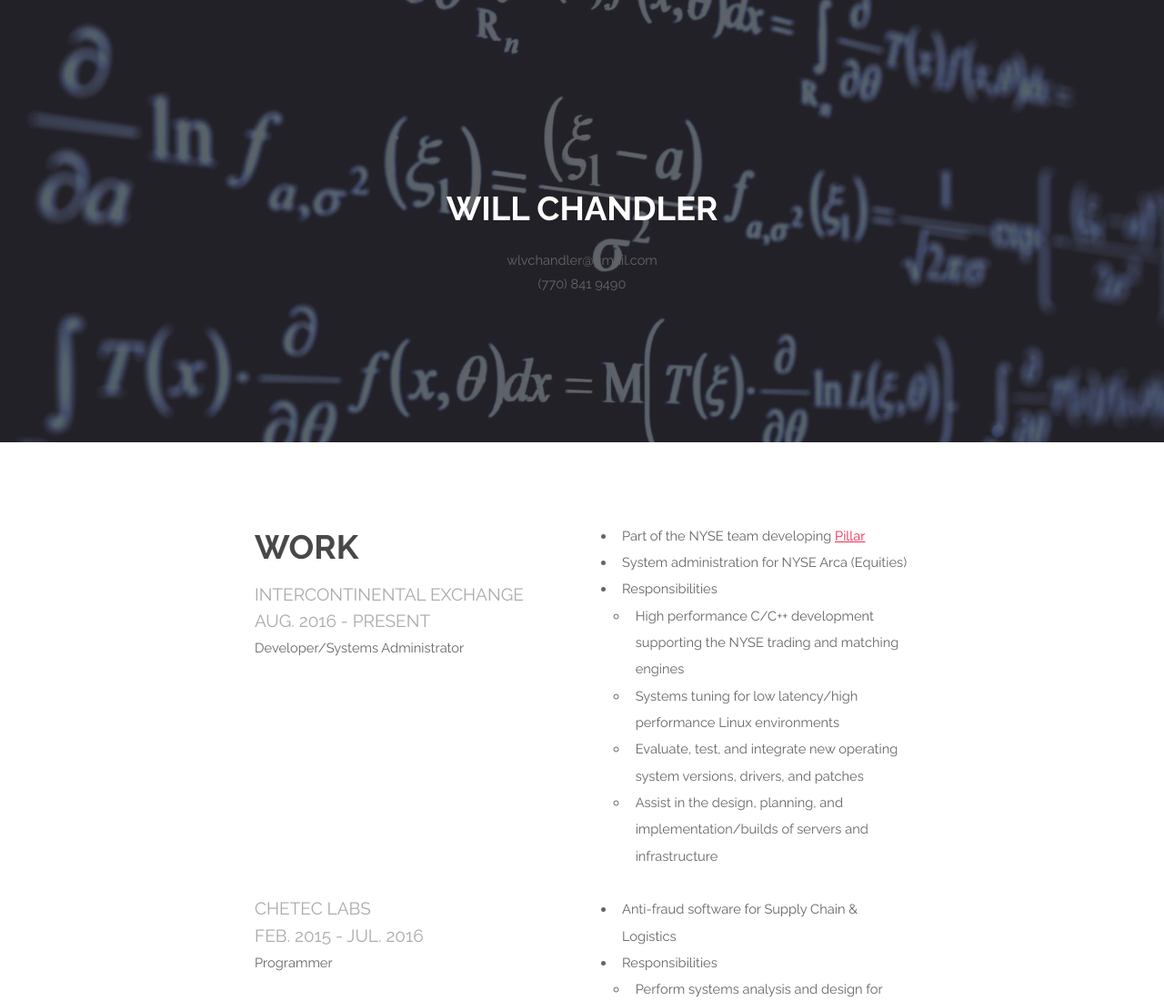
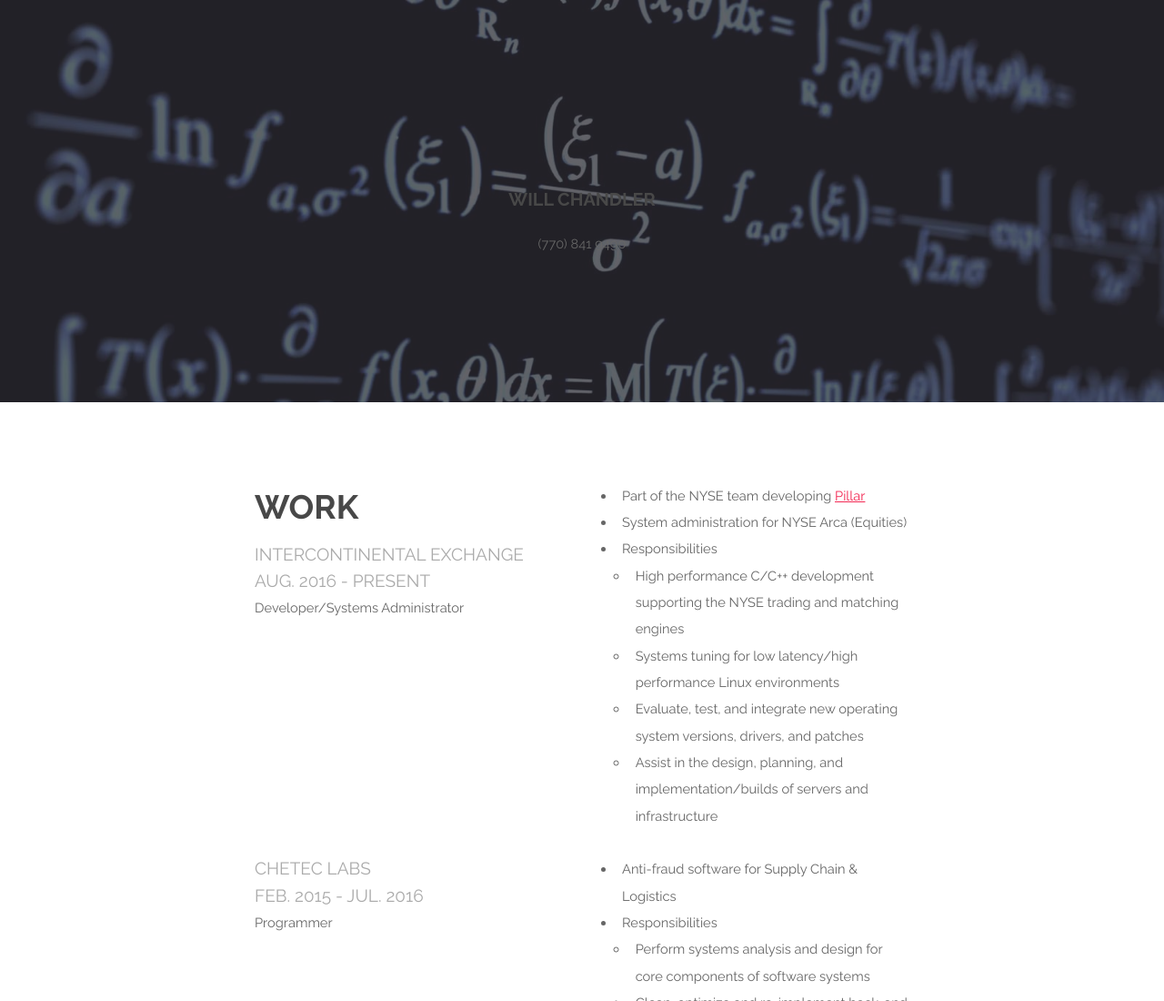
Before and after one commit to wlvc/wlvc.github.io, a plain HTML site: page index.html in a window 1280 px wide. Shown: the top 1100 px of the page at 91% size. Drawn offline with Linux system fonts and the light colour scheme.

Commit message:
Update index.html

```diff
--- a/index.html
+++ b/index.html
@@ -36,10 +36,7 @@
 
 		<!-- Banner -->
 			<section id="banner">
-				<h2>Will Chandler</h2>
-				<br>
-				wlvchandler@gmail.com
-				<br>
+				<h3>Will Chandler</h3>
 				(770) 841 9490
 				<ul class="actions">
 <!--					<li><a href="#" class="button special big">Get Started</a></li>	-->
```
